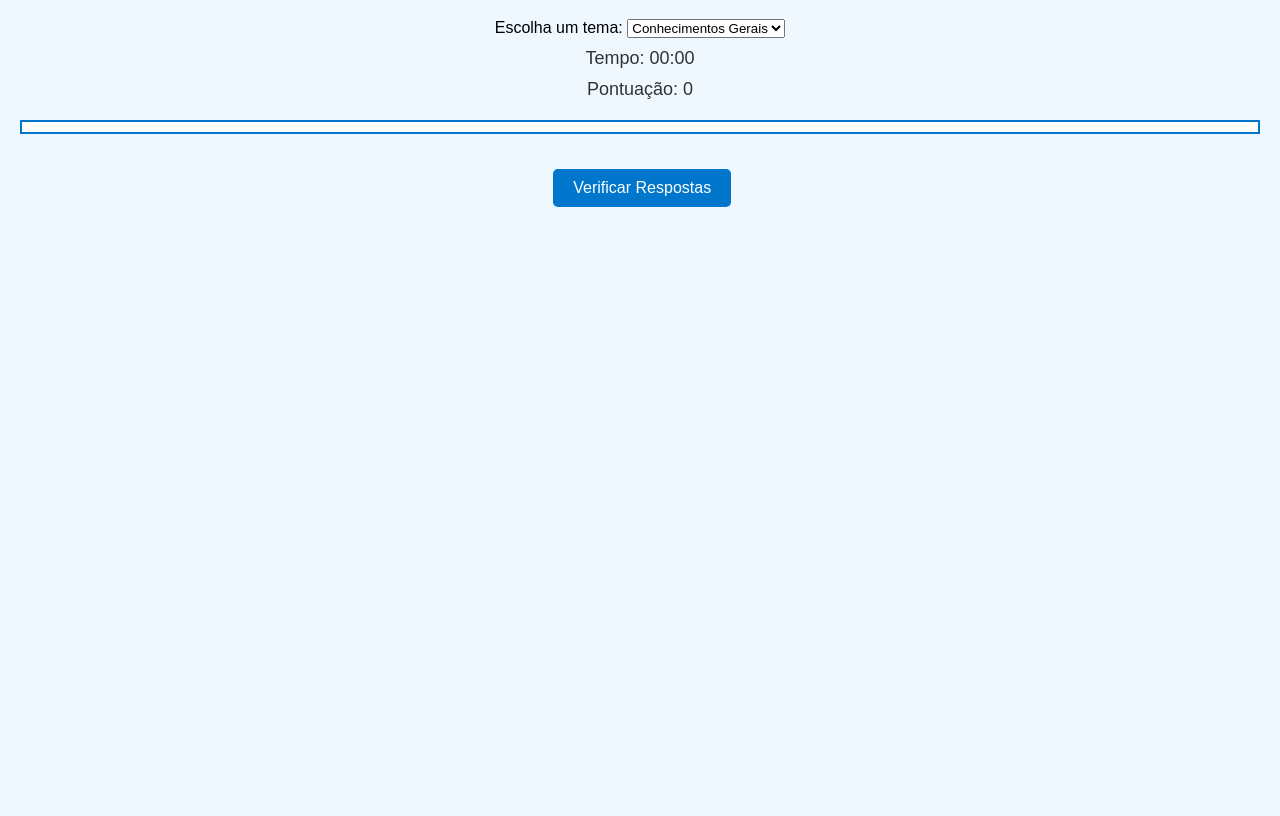
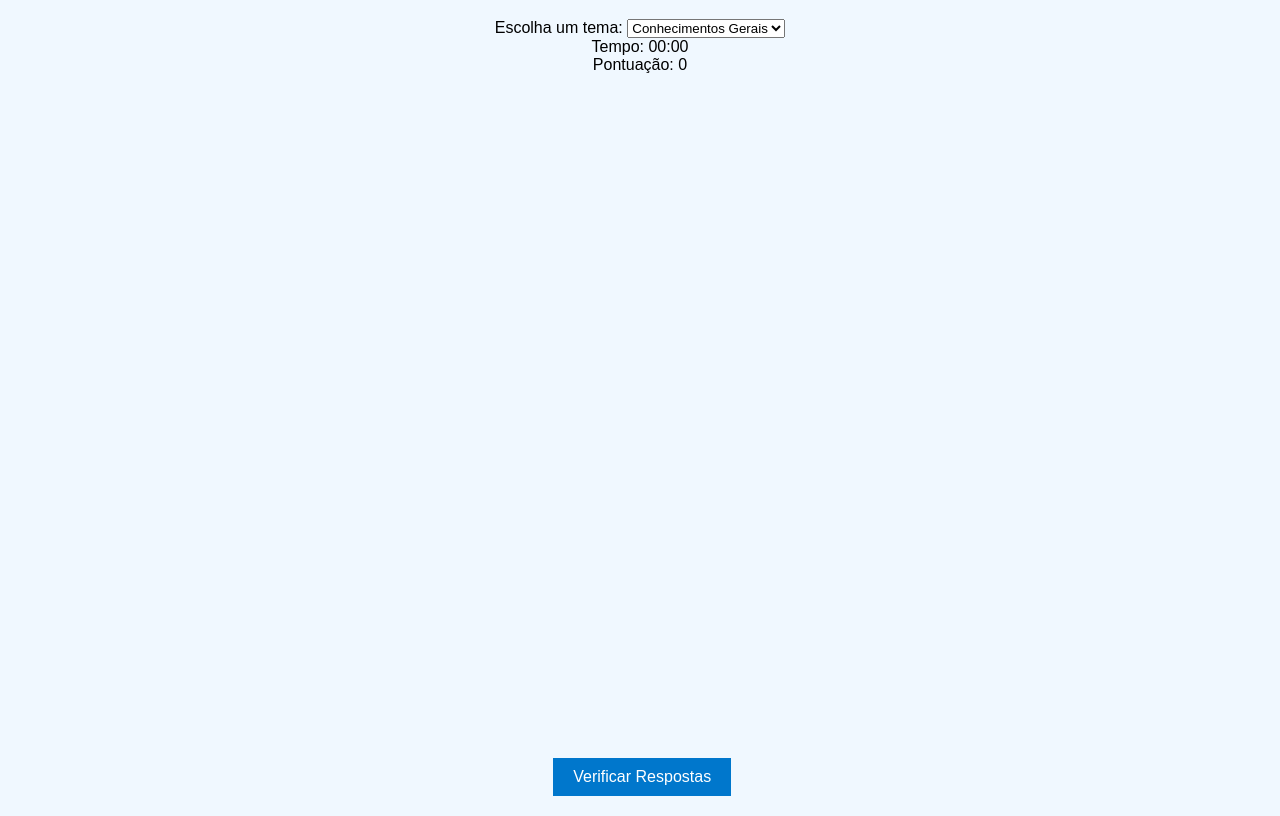
Before and after one commit to DiegoPereira1508/cacapalavras, a plain HTML site: page index.html in a window 1280 px wide. Shown: the part 81-897 px from the top of the page. Before the commit the page ends 800 px from the top, so only its background shows below. Drawn offline with Linux system fonts and the light colour scheme; files that its build step writes are made by us from their sources; files whose address does not match are found by name.

Commit message:
Update style.css

```diff
--- a/style.css
+++ b/style.css
@@ -10,20 +10,13 @@ h1 {
     color: #0077cc;
 }
 
-#pontuacao, #tempo {
-    font-size: 18px;
-    margin: 10px 0;
-    color: #333;
-}
-
 #tabuleiro {
     display: grid;
+    grid-template-columns: repeat(15, 40px);
+    grid-template-rows: repeat(15, 40px);
+    gap: 2px;
     margin: 20px auto;
-    gap: 2px;
     justify-content: center;
-    border: 2px solid #0077cc;
-    background-color: white;
-    padding: 5px;
 }
 
 .celula {
@@ -31,9 +24,9 @@ h1 {
     height: 40px;
     text-align: center;
     font-size: 18px;
+    text-transform: uppercase;
     border: 1px solid #ccc;
     background-color: #f9f9f9;
-    text-transform: uppercase;
 }
 
 .celula:focus {
@@ -43,22 +36,17 @@ h1 {
 }
 
 #dicas {
-    margin-top: 15px;
     text-align: left;
+    margin: 20px auto;
     display: inline-block;
 }
 
 button {
-    margin-top: 15px;
     padding: 10px 20px;
     font-size: 16px;
     cursor: pointer;
     background-color: #0077cc;
     color: white;
     border: none;
-    border-radius: 5px;
+    margin-top: 15px;
 }
-
-button:hover {
-    background-color: #005fa3;
-}
```
